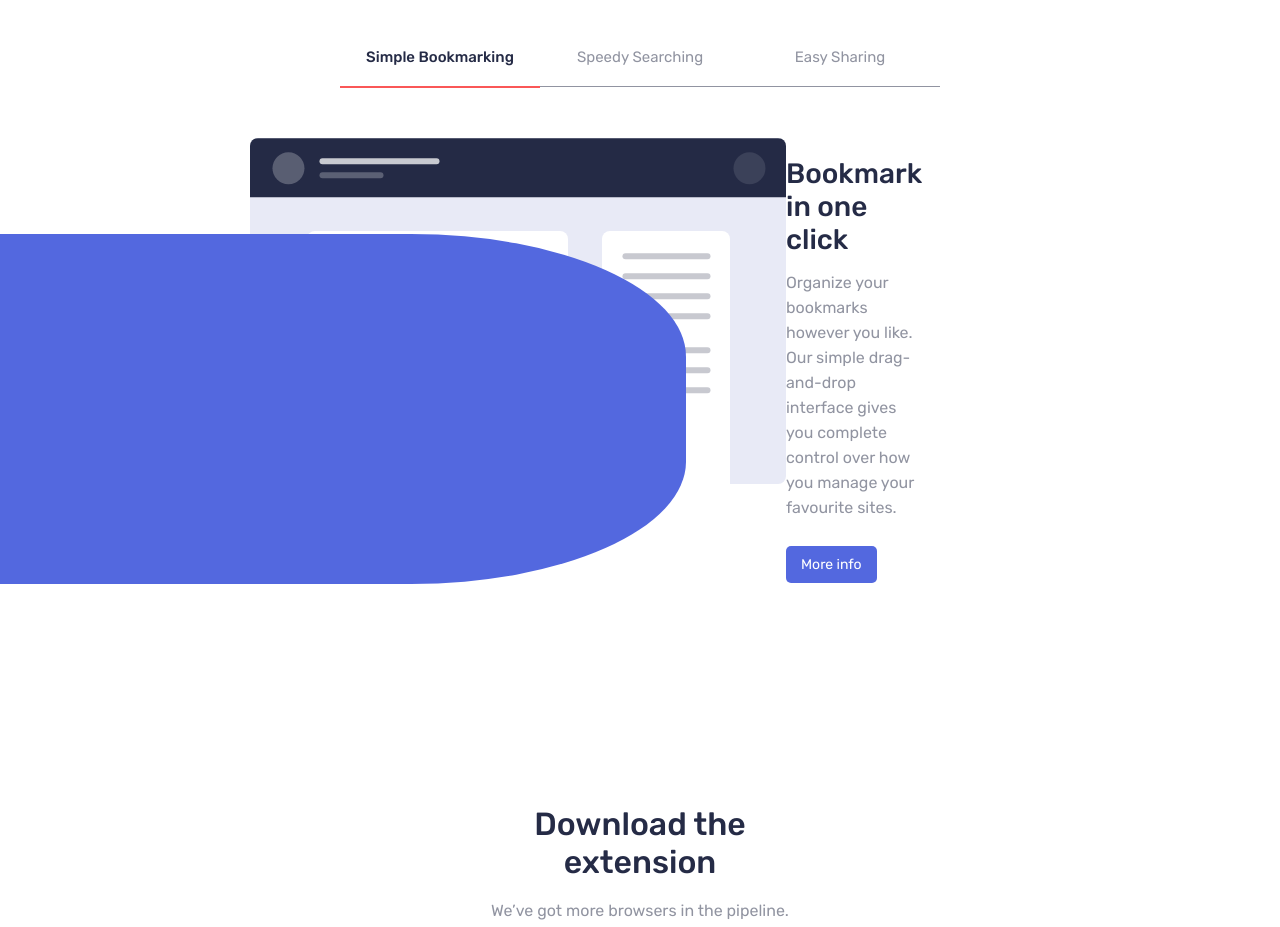
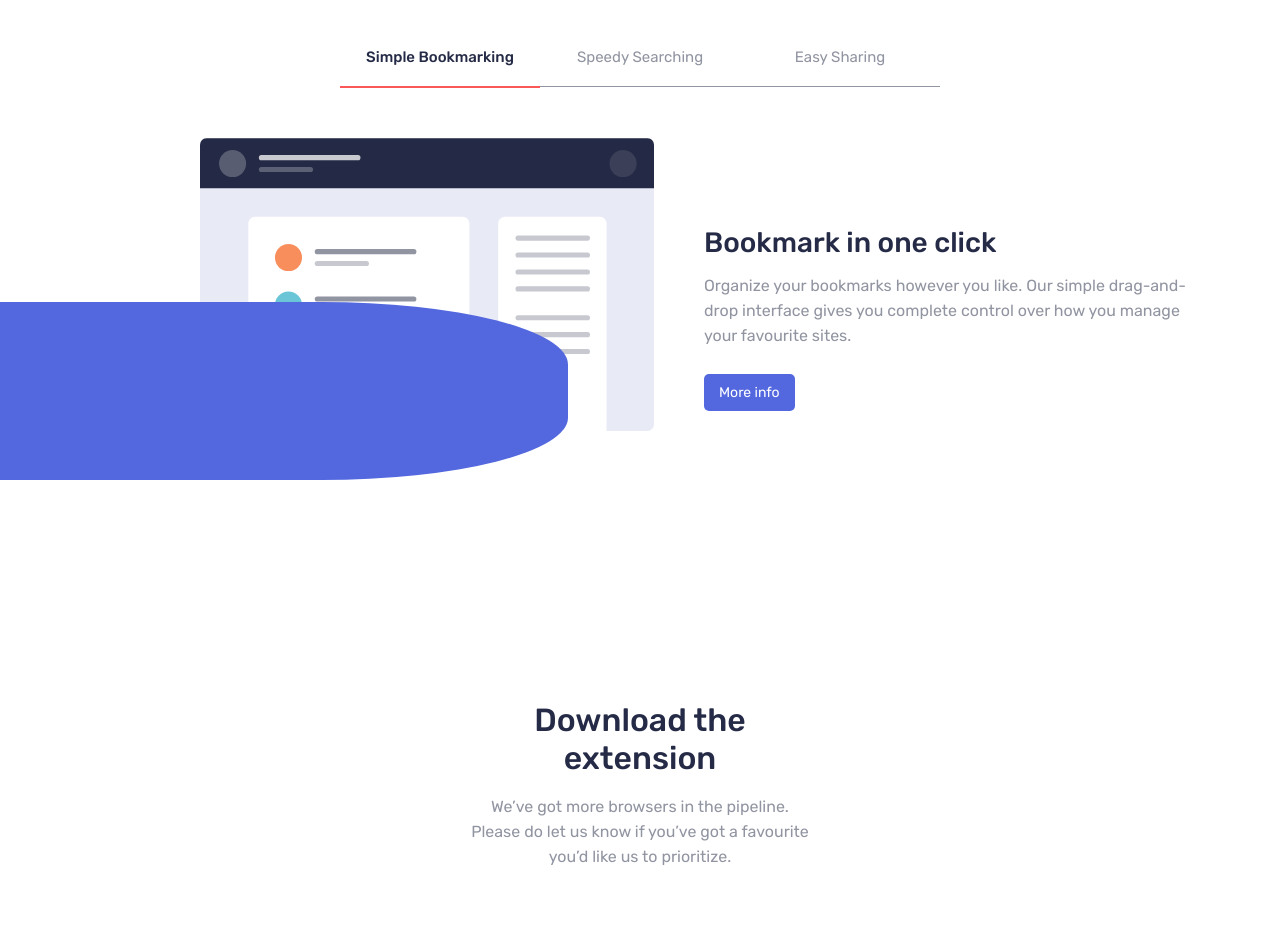
Before and after one commit to BillyJoeDev/bookmark-landing, a React (Create React App) app: page / in a window 1280 px wide. Shown: the part 900-1827 px from the top of the page. Built offline with nearby package versions, Linux system fonts and the light colour scheme.

Commit message:
Some more responsivness

```diff
--- a/src/components/Features/Features.css
+++ b/src/components/Features/Features.css
@@ -122,16 +122,33 @@
     .features-header {
         width: 50%;
     }
-}
 
-@media screen and (min-width: 769px)  and (max-width:950px)
-{
-    .features-header {
-        width: 60%;
+    .features-section-content {
+        margin-right: 65px;
+    }
+
+    .features-section-image-wrapper {
+        width: 55%;
+    }
+
+    .features-section-content {
+        width: 50%;
+    }
+
+    .features-section-bullet {
+        height: 178px;
+        margin-left: -136px;
+    }
+
+    .features-section-image-wrapper img {
+        margin-bottom: -129px;
+        margin-left: 200px;
+        margin-right: 50px;
     }
 }
 
-@media screen and (max-width: 768px)
+
+@media screen and (max-width: 950px)
 {
     .features-header {
         width: 80%;
--- a/src/components/Hero/Hero.css
+++ b/src/components/Hero/Hero.css
@@ -100,7 +100,7 @@
 
     .hero-image-wrapper img
     {
-        width: 300px;
+        width: 475px;
         margin: 0;
         margin-bottom: -180px;
         margin-left: -68px;
@@ -147,7 +147,7 @@
     }
 }
 
-@media screen and (min-width: 600px) and (max-width: 1000px)  {
+@media screen and (min-width: 375px) and (max-width: 1000px)  {
     .hero-image-wrapper img
     {
         width: 400px;
```
